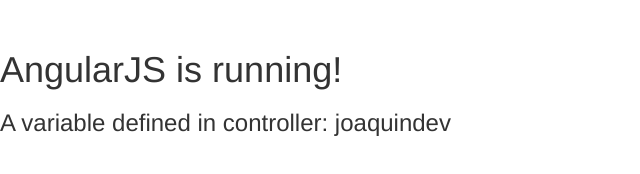
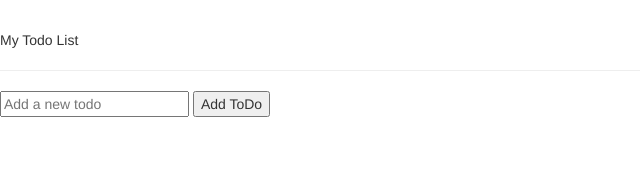
Before and after one commit to joaquindev/yet-the-same-angular-todo-app, a website: page public/index.html in a window 1280 px wide. Shown: the whole page, without its empty margins (0-640 px from the left). Drawn offline with nearby package versions, Linux system fonts and the light colour scheme; some packages are replaced by stand-ins of ours.

Commit message:
Create basic controller and TODO factory
Create basic controller and TODO factory. Our factory is just going
to make an API call to our server. Next: Set up our API to respond to
our first call: /api/todos

Contact: joaquin@isla.io

```diff
--- a/public/index.html
+++ b/public/index.html
@@ -18,13 +18,17 @@
   <script type="text/javascript" src="/bower_components/angular-route/angular-route.js"></script>
 
   <script type="text/javascript" src="/js/app.js"></script>
-  <script type="text/javascript" src="js/controllers/mainController.js"></script>
+  <script type="text/javascript" src="/js/controllers/mainController.js"></script>
+  <script type="text/javascript" src="/js/services/todos.js"></script>
   <!--[if lt IE 9]/>
   <script src="http://html5shiv.googlecode.com/svn/trunk/html5.js"></script>
   <![endif]-->
 </head>
 <body ng-controller="mainController">
-  <h1>AngularJS is running!</h1>
-  <h3>A variable defined in controller: {{name}}</h3>
+My Todo List {{todos.length}}
+<hr/>
+<input type="text" placeholder="Add a new todo" ng-model="formData.text" required>
+<button type="submit" ng-click="createTodo()">Add ToDo</button>
+
 </body>
 </html>
--- a/public/js/controllers/mainController.js
+++ b/public/js/controllers/mainController.js
@@ -1,4 +1,14 @@
 angular.module('angularTodo').
-    controller('mainController', ['$scope', function($scope){
-    $scope.name = 'joaquindev';
+    controller('mainController', ['$scope', 'Todos', function($scope, Todos){
+    $scope.formData = {};
+
+    $scope.createTodo = function(){
+        if(! $.isEmptyObject($scope.formData)){
+            Todos.create($scope.formData).
+                success(function(data){
+                    $scope.formData = {};
+                    $scope.todos = data;
+                });
+        }
+    };
 }]);
--- /dev/null
+++ b/public/js/services/todos.js
@@ -0,0 +1,12 @@
+'use strict';
+angular.module('angularTodo').
+    factory('Todos',function($http){
+        return {
+            get: function(){ return $http.get('/api/todos');},
+            create: function(todoData){ return $http.post('/api/todos', todoData);},
+            delete: function(id){ return $http.delete('/api/todos/' + id);},
+            done: function(id){ return $http.post('/api/todos/' + id);},
+            undone: function(id){ return $http.post('/api/todos/' + id);},
+            alldone: function(){ return $http.post('/api/todos/alldone');}
+        }
+});
```
